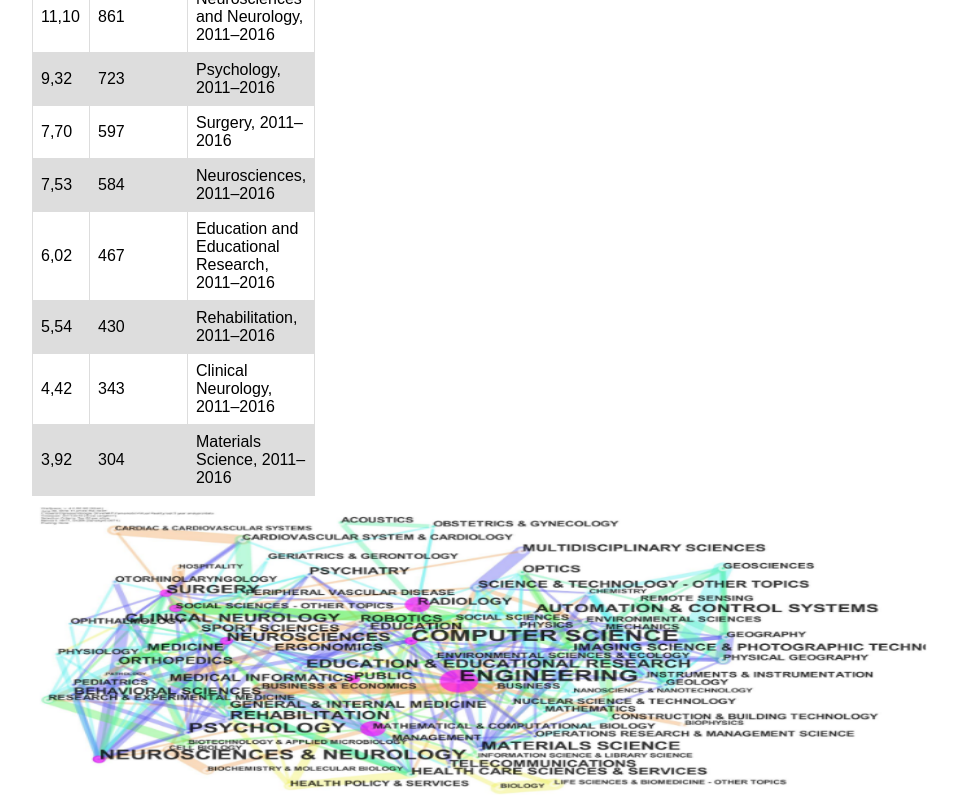
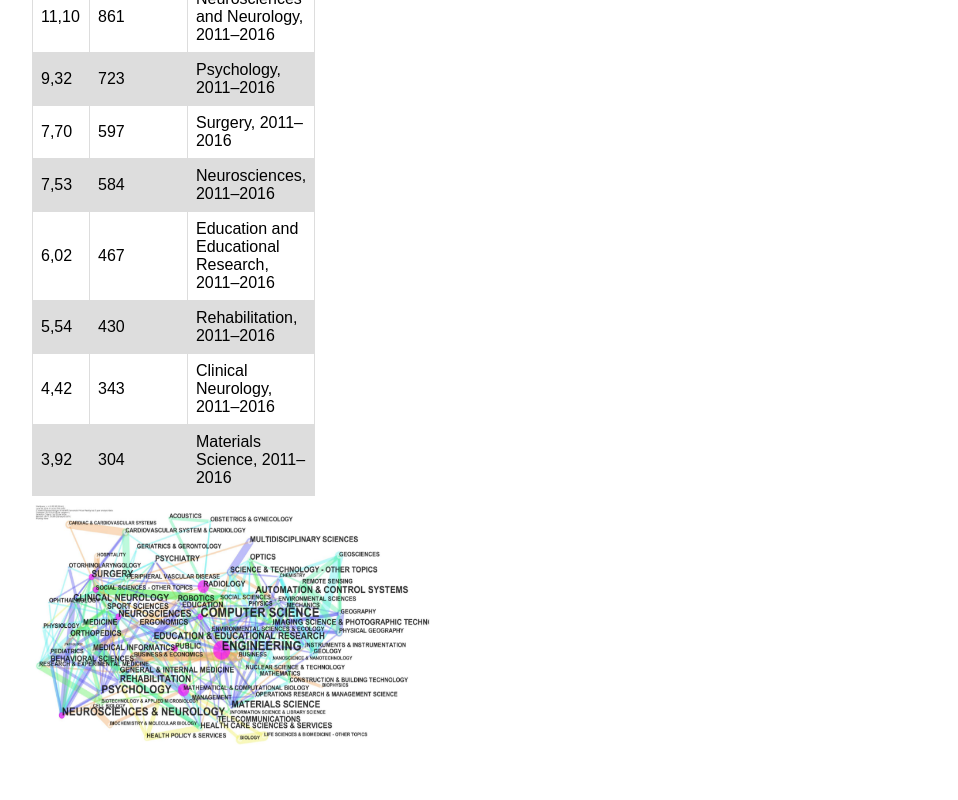
Before and after one commit to FEPSFY6803167/ConferenceProject, a plain HTML site: page index.html in a window 1280 px wide. Shown: the part 1886-2686 px from the top of the page, without its empty margins (18-976 px from the left). After the commit the page ends 2636 px from the top, so only its background shows below. Drawn offline with Linux system fonts and the light colour scheme.

Commit message:
Update index.html

```diff
--- a/index.html
+++ b/index.html
@@ -229,7 +229,7 @@ Table 1 and Figure 1 both show the increase in literature of virtual reality in
   </table>
   </div>
   <div style="float: left;">
-    <img src="figureone.png" alt="Figure One" width="900" height="300">
+    <img src="figureone.png" alt="Figure One" width="400" height="250">
   </div>
 
 
```
